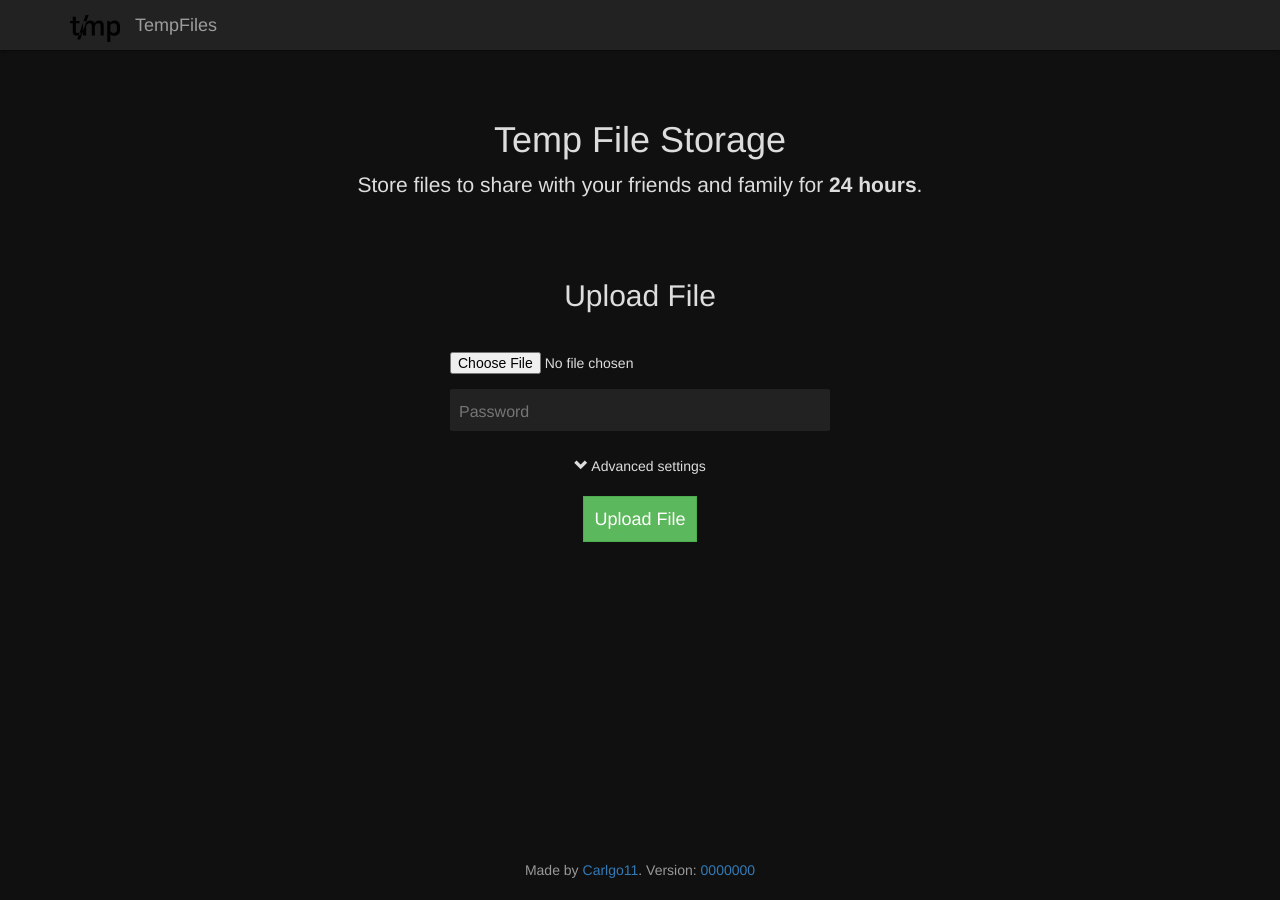
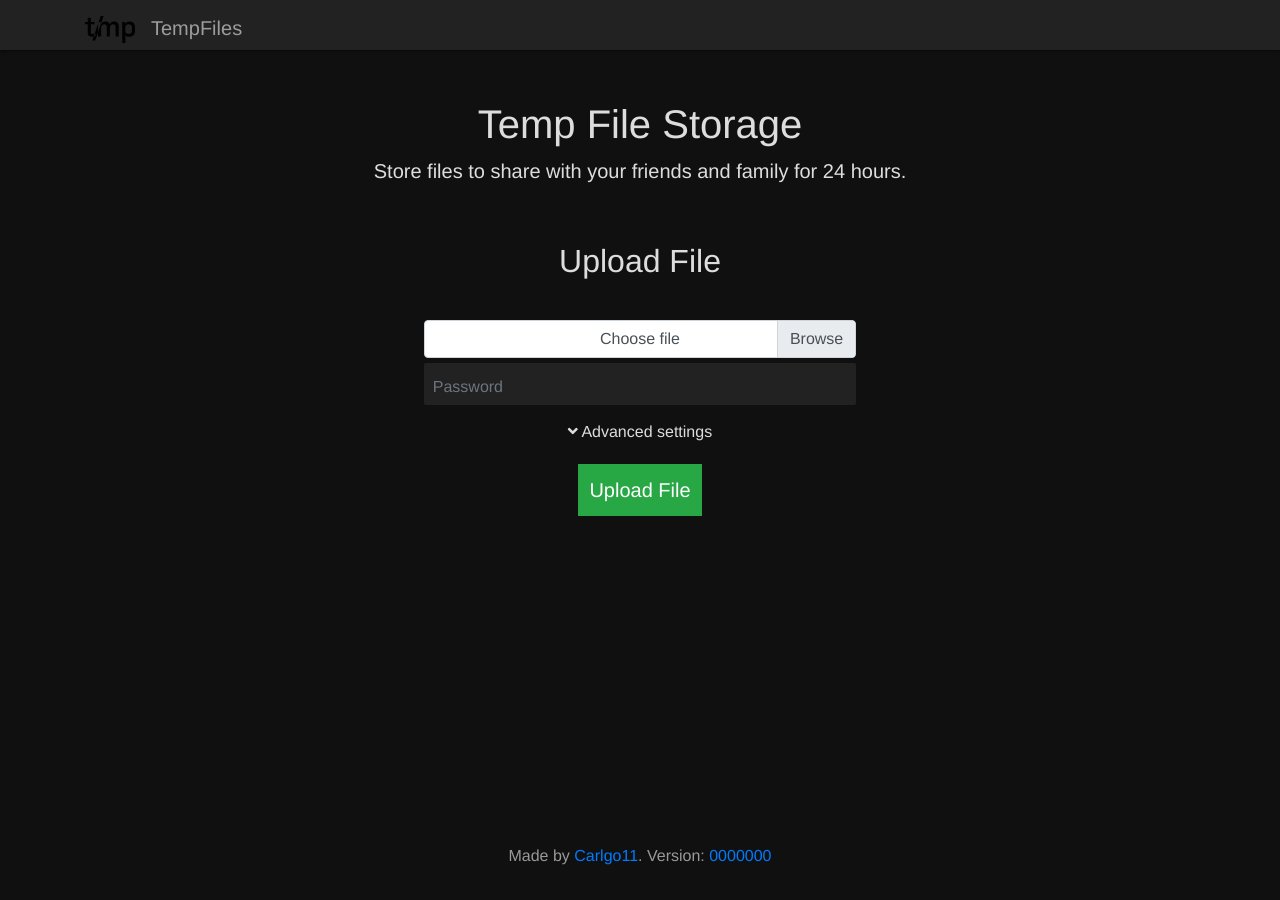
Before and after one commit to tempfiles-download/Frontend, a Jekyll site: the page built from frontend/index.html, in a window 1280 px wide. Built offline with Jekyll 4.4.1, drawn with Linux system fonts in a browser that asks for light colours; nearby versions of some CDN libraries; the repository's description, which GitHub fills in, is left out.

Commit message:
Move to Bootstrap 4

```diff
--- a/frontend/_layouts/default.html
+++ b/frontend/_layouts/default.html
@@ -8,7 +8,8 @@
   <meta name="viewport" content="width=device-width, initial-scale=1">
   <meta http-equiv="X-UA-Compatible" content="IE=edge">
   <link rel="icon" type="image/png" href="{{ site.img }}"/>
-  <link rel="stylesheet" href="https://cdnjs.cloudflare.com/ajax/libs/twitter-bootstrap/3.3.7/css/bootstrap.min.css" integrity="sha256-916EbMg70RQy9LHiGkXzG8hSg9EdNy97GazNG/aiY1w=" crossorigin="anonymous" />
+  <link rel="stylesheet" href="https://cdnjs.cloudflare.com/ajax/libs/twitter-bootstrap/4.2.1/css/bootstrap.min.css" integrity="sha256-azvvU9xKluwHFJ0Cpgtf0CYzK7zgtOznnzxV4924X1w=" crossorigin="anonymous" />
+  <link rel="stylesheet" href="https://use.fontawesome.com/releases/v5.6.3/css/all.css" integrity="sha384-UHRtZLI+pbxtHCWp1t77Bi1L4ZtiqrqD80Kn4Z8NTSRyMA2Fd33n5dQ8lWUE00s/" crossorigin="anonymous">
   <link href="/css/tempfiles.css" rel="stylesheet">
   <title>{{ site.title }}</title>
 </head>
@@ -30,8 +31,10 @@
     <p>Made by <a href="https://carlgo11.com/">Carlgo11</a>. {% if site.github.build_revision != null %} Version: <a id="version" title="{{ site.github.build_revision }}" href="{{ site.github.repository_url }}"></a>{% endif %}</p>
   </footer> <!-- /footer -->
   <script src="https://cdnjs.cloudflare.com/ajax/libs/jquery/3.3.1/jquery.min.js" integrity="sha256-FgpCb/KJQlLNfOu91ta32o/NMZxltwRo8QtmkMRdAu8=" crossorigin="anonymous"></script>
+  <script src="https://cdnjs.cloudflare.com/ajax/libs/twitter-bootstrap/4.2.1/js/bootstrap.min.js" integrity="sha256-63ld7aiYP6UxBifJWEzz87ldJyVnETUABZAYs5Qcsmc=" crossorigin="anonymous"></script>
   <script src="/js/night-mode.js"></script>
   <script src="/js/main.js"></script>
+<script src="/js/bs-custom-file-input.js"></script>
 </body>
 
 </html>
--- a/frontend/css/tempfiles.scss
+++ b/frontend/css/tempfiles.scss
@@ -1,5 +1,6 @@
 ---
 ---
+
 html {
   height: 100%;
   box-sizing: border-box;
@@ -39,10 +40,6 @@ body.dark {
   font-size: 14px;
 }
 
-.navbar.dark {
-  background-color: #222;
-  color: #eee;
-}
 
 #logo {
   color: #eee;
@@ -78,30 +75,25 @@ body.dark {
   margin-top: 0;
 }
 
-#upload-password.dark:hover {
-  box-shadow: none;
-}
-
-#upload-password.dark {
-  color: #C5C5C5;
-  background-color: #222222;
-  box-shadow: none;
-  border: medium none;
-}
-
-#upload-password:hover {
-  box-shadow: 0 3px 8px 0 rgba(0,0,0,0.2), 0 0 0 1px rgba(0,0,0,0.08);
-}
-
 #upload-password {
   width: 100%;
   height: 42px;
-  box-shadow: 0 2px 2px 0 rgba(0,0,0,0.16), 0 0 0 1px rgba(0,0,0,0.08);
+  font-size: 16px;
+  padding: 5px 9px 0;
+  color: #9d9d9d;
+}
+
+#max-views {
+  box-shadow: 0 2px 2px 0 rgba(0, 0, 0, 0.16), 0 0 0 1px rgba(0, 0, 0, 0.08);
   border-radius: 2px;
   border: none;
   font-size: 16px;
   padding: 5px 9px 0;
   color: #444;
+}
+
+#max-views:focus {
+  box-shadow: 0 3px 8px 0 rgba(0, 0, 0, 0.2), 0 0 0 1px rgba(0, 0, 0, 0.08);
 }
 
 #settings-button {
@@ -157,6 +149,41 @@ body.dark {
   margin-top: 10px;
 }
 
+.form-control {
+  box-shadow: 0 2px 2px 0 rgba(0, 0, 0, 0.16), 0 0 0 1px rgba(0, 0, 0, 0.08);
+  border-radius: 2px;
+  border: none;
+  font-size: 16px;
+  padding: 5px 9px 0;
+  color: #444;
+  background-color: #fff;
+}
+
+.form-control.dark {
+
+  background-color: #222222 !important;
+  box-shadow: none;
+  border: medium none;
+  color: #9d9d9d;
+}
+
+.form-control:hover {
+  box-shadow: 0 3px 8px 0 rgba(0, 0, 0, 0.2), 0 0 0 1px rgba(0, 0, 0, 0.08);
+}
+
+.form-control.dark:hover {
+  box-shadow: none;
+}
+
+.form-control:focus {
+  border-color: initial;
+  box-shadow: 0 3px 8px 0 rgba(0, 0, 0, 0.2), 0 0 0 1px rgba(0, 0, 0, 0.08);
+}
+
+.form-group {
+  margin-bottom: 5px;
+}
+
 footer {
   padding: 1rem;
   color: #999999;
@@ -167,8 +194,25 @@ footer {
   text-align: center;
 }
 
+.navbar-inverse .navbar-brand:hover {
+  background: inherit;
+  padding: 0px !important;
+  line-height: 20px;
+  position: relative;
+
+}
+
+.navbar {
+  height: 50px;
+}
+
+.navbar.dark {
+  background-color: #222;
+  color: #C5C5C5;
+}
+
 .nocolor {
-  color: inherit;
+  color: #9d9d9d;
 }
 
 .noselect {
--- a/frontend/index.html
+++ b/frontend/index.html
@@ -2,7 +2,7 @@
 layout: default
 ---
     <div class="description noselect">
-        <h1 id="description-head">Temp File Storage</h1>
+        <h1 id="display-3 description-head">Temp File Storage</h1>
         <p class="lead">Store files to share with your friends and family for <strong>24 hours</strong>.</p>
     </div> <!-- /description -->
 
@@ -16,39 +16,47 @@ layout: default
             </div>
           </div> <!-- /upload_failed -->
 
-            <h2 class="noselect">Upload File</h2>
+            <h2 id="title-upload-file" class="noselect">Upload File</h2>
 
                 <div id="upload_success" hidden="">
-                    <h3 class="text-success">Success! <span class="glyphicon glyphicon-ok"></span></h3>
-                    <div class="form-group has-success">
-                        <label class="control-label col-sm-2" for="url">Link</label>
-                        <div class="col-sm-10">
+                    <h3 class="text-success">Success! <span class="fas fa-check"></span></h3>
+                    <div class="form-group row text-success">
+                        <label class="col-form-label col-md-2 col-sm-12 col-success" for="url">Link</label>
+                        <div class="col-md-7 col-sm-11">
                             <input class="form-control select" type="text" readonly="" id="url">
                         </div>
                     </div>
-                    <div class="form-group has-success">
-                        <label class="control-label col-sm-2" for="id">ID</label>
-                        <div class="col-sm-10">
+                    <div class="form-group row text-success">
+                        <label class="col-form-label col-md-2 col-sm-12" for="id">ID</label>
+                        <div class="col-md-2 col-sm-11">
                             <input class="form-control select" type="text" readonly="" id="id">
                         </div>
                     </div>
-                    <div class="form-group has-success">
-                        <label class="control-label col-sm-2" for="deletionpass">Deletion Password</label>
-                        <div class="col-sm-10">
-                            <input class="form-control select" type="text" readonly="" id="deletionpass">
+                    <div class="form-group row text-success">
+                        <label class="col-form-label col-md-2 col-sm-12" for="deletionpass">Deletion Password</label>
+                        <div class="col-md-4 col-sm-11">
+                            <input class="form-control select" type="text" readonly="" name="deletionpass" id="deletionpass">
                         </div>
                     </div>
                 </div> <!-- /upload_success -->
 
             </div> <!-- /center -->
 
-            <form class="form-horizontal center upload-form col-lg-4 col-md-6 col-sm-9 col-xs-11" enctype="multipart/form-data" method="POST" accept-charset="UTF-8" name="upload-form" id="upload-form">
-                <div class='form-group'><input type="file" id="file" name="file" required=""/></div>
-                <div class='form-group'><input type="password" name="upload-password" id="upload-password" placeholder="Password" data-lpignore="true" autocomplete="off"/></div>
-                <div class='noselect' id="settings-button"><span class="glyphicon glyphicon-chevron-down" id="settings-btn-icon"></span> Advanced settings</div>
+            <form class="form-horizontal center upload-form col-lg-5 col-md-6 col-sm-9 col-xs-11" enctype="multipart/form-data" method="POST" accept-charset="UTF-8" name="upload-form" id="upload-form">
+                <div class='form-group'>
+                    <div class="custom-file">
+                        <input type="file" id="file" name="file" required="" class="custom-file-input">
+                        <label class="custom-file-label" for="file">Choose file</label>
+                    </div>
+                </div>
+                <div class='form-group'><input type="password" class="form-control" name="upload-password" id="upload-password" placeholder="Password" data-lpignore="true" autocomplete="off"/></div>
+                <div class='noselect' id="settings-button"><span class="fa fa-angle-down" id="settings-btn-icon"></span> Advanced settings</div>
                 <div id="advanced-settings">
-                  <label for="max-views" class="noselect">Max viewers </label><input type="number" min="0" max="99" id="max-views" value="0"><label for="max-views" class="noselect"><i>(0 for no limit)</i></label>
+                    <label for="max-views" class="noselect">Max viewers </label>
+                    <input type="number" min="0" max="99" id="max-views" value="0">
+                    <label for="max-views" class="noselect"><i>(0 for no limit)</i></label>
                 </div>
+
                 <div class='form-group center'><button class="btn btn-lg btn-success upload-btn" type="button" name="upload-submit" id="upload-submit">Upload File</button></div>
             </form> <!-- upload_form -->
     </div> <!-- /upload_file -->
--- /dev/null
+++ b/frontend/js/bs-custom-file-input.js
@@ -0,0 +1,166 @@
+/*!
+ * bsCustomFileInput v1.3.1 (https://github.com/Johann-S/bs-custom-file-input)
+ * Copyright 2018 Johann-S <johann.servoire@gmail.com>
+ * Licensed under MIT (https://github.com/Johann-S/bs-custom-file-input/blob/master/LICENSE)
+ */
+(function (global, factory) {
+  typeof exports === 'object' && typeof module !== 'undefined' ? module.exports = factory() :
+  typeof define === 'function' && define.amd ? define(factory) :
+  (global.bsCustomFileInput = factory());
+}(this, (function () { 'use strict';
+
+  var Selector = {
+    CUSTOMFILE: '.custom-file input[type="file"]',
+    CUSTOMFILELABEL: '.custom-file-label',
+    FORM: 'form',
+    INPUT: 'input'
+  };
+
+  var textNodeType = 3;
+
+  var getDefaultText = function getDefaultText(input) {
+    var defaultText = '';
+    var label = input.parentNode.querySelector(Selector.CUSTOMFILELABEL);
+
+    if (label) {
+      defaultText = label.innerHTML;
+    }
+
+    return defaultText;
+  };
+
+  var findFirstChildNode = function findFirstChildNode(element) {
+    if (element.childNodes.length > 0) {
+      var childNodes = [].slice.call(element.childNodes);
+
+      for (var i = 0; i < childNodes.length; i++) {
+        var node = childNodes[i];
+
+        if (node.nodeType !== textNodeType) {
+          return node;
+        }
+      }
+    }
+
+    return element;
+  };
+
+  var restoreDefaultText = function restoreDefaultText(input) {
+    var defaultText = input.bsCustomFileInput.defaultText;
+    var label = input.parentNode.querySelector(Selector.CUSTOMFILELABEL);
+
+    if (label) {
+      var element = findFirstChildNode(label);
+      element.innerHTML = defaultText;
+    }
+  };
+
+  var fileApi = !!window.File;
+  var FAKE_PATH = 'fakepath';
+  var FAKE_PATH_SEPARATOR = '\\';
+
+  var getSelectedFiles = function getSelectedFiles(input) {
+    if (input.hasAttribute('multiple') && fileApi) {
+      return [].slice.call(input.files).map(function (file) {
+        return file.name;
+      }).join(', ');
+    }
+
+    if (input.value.indexOf(FAKE_PATH) !== -1) {
+      var splittedValue = input.value.split(FAKE_PATH_SEPARATOR);
+      return splittedValue[splittedValue.length - 1];
+    }
+
+    return input.value;
+  };
+
+  function handleInputChange() {
+    var label = this.parentNode.querySelector(Selector.CUSTOMFILELABEL);
+
+    if (label) {
+      var element = findFirstChildNode(label);
+      var inputValue = getSelectedFiles(this);
+
+      if (inputValue.length) {
+        element.innerHTML = inputValue;
+      } else {
+        restoreDefaultText(this);
+      }
+    }
+  }
+
+  function handleFormReset() {
+    var customFileList = [].slice.call(this.querySelectorAll(Selector.INPUT)).filter(function (input) {
+      return !!input.bsCustomFileInput;
+    });
+
+    for (var i = 0, len = customFileList.length; i < len; i++) {
+      restoreDefaultText(customFileList[i]);
+    }
+  }
+
+  var customProperty = 'bsCustomFileInput';
+  var Event = {
+    FORMRESET: 'reset',
+    INPUTCHANGE: 'change'
+  };
+  var bsCustomFileInput = {
+    init: function init(inputSelector, formSelector) {
+      if (inputSelector === void 0) {
+        inputSelector = Selector.CUSTOMFILE;
+      }
+
+      if (formSelector === void 0) {
+        formSelector = Selector.FORM;
+      }
+
+      var customFileInputList = [].slice.call(document.querySelectorAll(inputSelector));
+      var formList = [].slice.call(document.querySelectorAll(formSelector));
+
+      for (var i = 0, len = customFileInputList.length; i < len; i++) {
+        var input = customFileInputList[i];
+        Object.defineProperty(input, customProperty, {
+          value: {
+            defaultText: getDefaultText(input)
+          },
+          writable: true
+        });
+        input.addEventListener(Event.INPUTCHANGE, handleInputChange);
+      }
+
+      for (var _i = 0, _len = formList.length; _i < _len; _i++) {
+        formList[_i].addEventListener(Event.FORMRESET, handleFormReset);
+
+        Object.defineProperty(formList[_i], customProperty, {
+          value: true,
+          writable: true
+        });
+      }
+    },
+    destroy: function destroy() {
+      var formList = [].slice.call(document.querySelectorAll(Selector.FORM)).filter(function (form) {
+        return !!form.bsCustomFileInput;
+      });
+      var customFileInputList = [].slice.call(document.querySelectorAll(Selector.INPUT)).filter(function (input) {
+        return !!input.bsCustomFileInput;
+      });
+
+      for (var i = 0, len = customFileInputList.length; i < len; i++) {
+        var input = customFileInputList[i];
+        restoreDefaultText(input);
+        input[customProperty] = undefined;
+        input.removeEventListener(Event.INPUTCHANGE, handleInputChange);
+      }
+
+      for (var _i2 = 0, _len2 = formList.length; _i2 < _len2; _i2++) {
+        formList[_i2].removeEventListener(Event.FORMRESET, handleFormReset);
+
+        formList[_i2][customProperty] = undefined;
+      }
+    }
+  };
+
+  return bsCustomFileInput;
+
+})));
+//# sourceMappingURL=bs-custom-file-input.js.map
--- a/frontend/js/main.js
+++ b/frontend/js/main.js
@@ -1,37 +1,40 @@
 ---
 ---
 
-ondragover = ondragenter = function(e) {
+ondragover = ondragenter = function (e) {
     e.stopPropagation();
     e.preventDefault();
 };
 
-ondrop = function(e) {
+ondrop = function (e) {
     e.stopPropagation();
     e.preventDefault()
     file.files = e.dataTransfer.files;
+    file.dispatchEvent(new Event('change'));
 }
 
-$(document).ready(function(e) {
+$(document).ready(function (e) {
+    bsCustomFileInput.init();
+    $('error').hide();
 
-  $('#upload-submit').click(function() {
+    $('#upload-submit').click(function () {
         upload_file();
         return false;
     });
 
-  $('#upload-form').submit(function() {
+    $('#upload-form').submit(function () {
         upload_file();
         return false;
     });
 
-  $('.select').click(function() {
+    $('.select').click(function () {
         this.select();
     });
 
-  $('#settings-button').click(function(e) {
+    $('#settings-button').click(function (e) {
         e.preventDefault();
         $('#advanced-settings').slideToggle("fast");
-    $('#settings-btn-icon').toggleClass('glyphicon-chevron-down glyphicon-chevron-up');
+        $('#settings-btn-icon').toggleClass('fa-angle-down fa-angle-up');
         return false;
     });
 
@@ -58,9 +61,10 @@ $(document).ready(function(e) {
             contentType: false,
             cache: false,
             data: form_data,
-      success: function(data) {
+            success: function (data) {
                 if (data['success'] === true) { //successful upload
                     $('#upload-form').hide();
+                    $('#title-upload-file').hide();
                     $('#error').hide();
                     $('#upload_success').removeAttr('hidden');
                     $('#url').val(data['url']);
@@ -68,10 +72,11 @@ $(document).ready(function(e) {
                     $('#deletionpass').val(data['deletepassword']);
                 } else { //unsuccessful upload
                     $('#error').fadeIn('slow');
+                    $('#error').removeAttr('hidden');
                     $('#error-msg').text('Error: ' + data['error']);
                 }
             },
-      error: function(data){
+            error: function (data) {
                 $('#error').fadeIn('slow');
                 $('#error-msg').text('Error: ' + data['responseText']);
             }
--- a/frontend/js/night-mode.js
+++ b/frontend/js/night-mode.js
@@ -9,6 +9,7 @@ $(document).ready(function(e) {
     var body = document.body;
     body.classList.add("dark");
     $("#logo").attr("src", "/img/logo.svg");
+    $(".form-control").addClass("dark");
     $("#upload-password").addClass("dark");
     $(".navbar").addClass("dark");
   }
```
Lines whose indentation alone changed are shown as unchanged.
